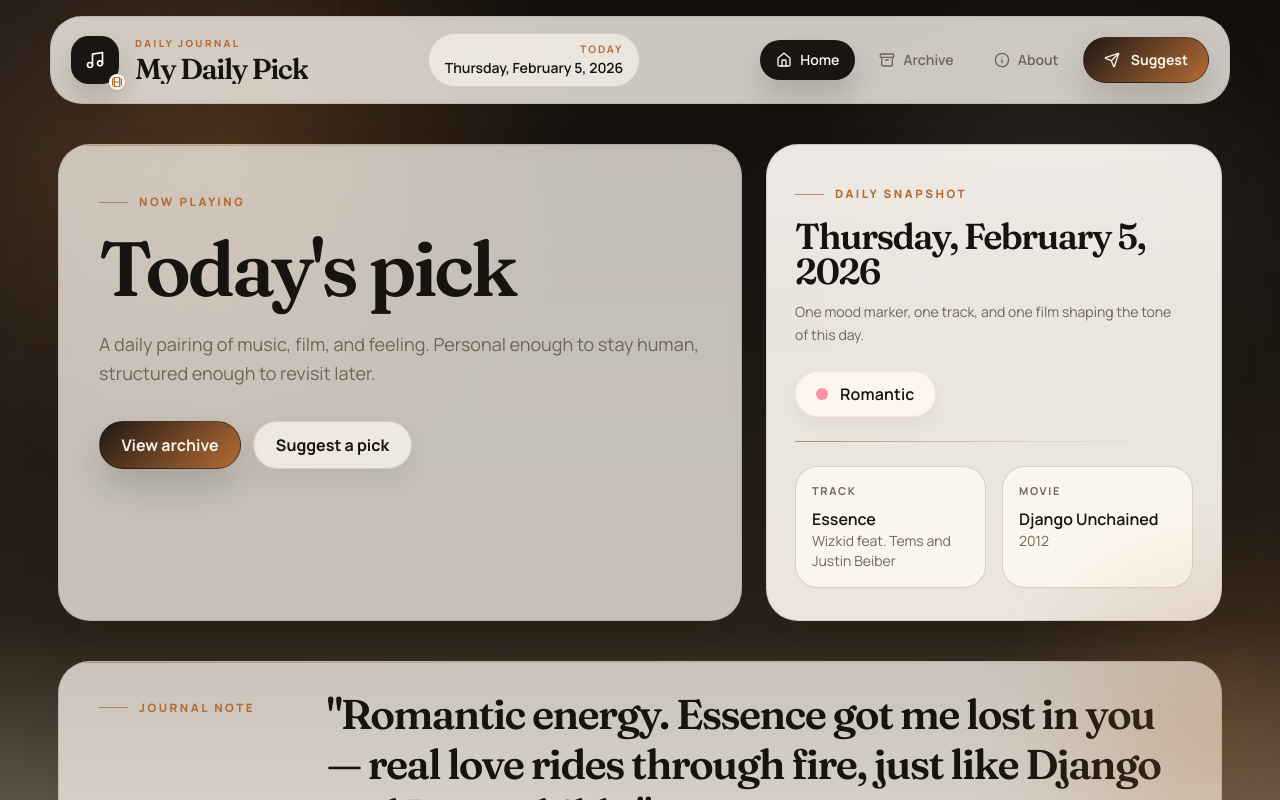
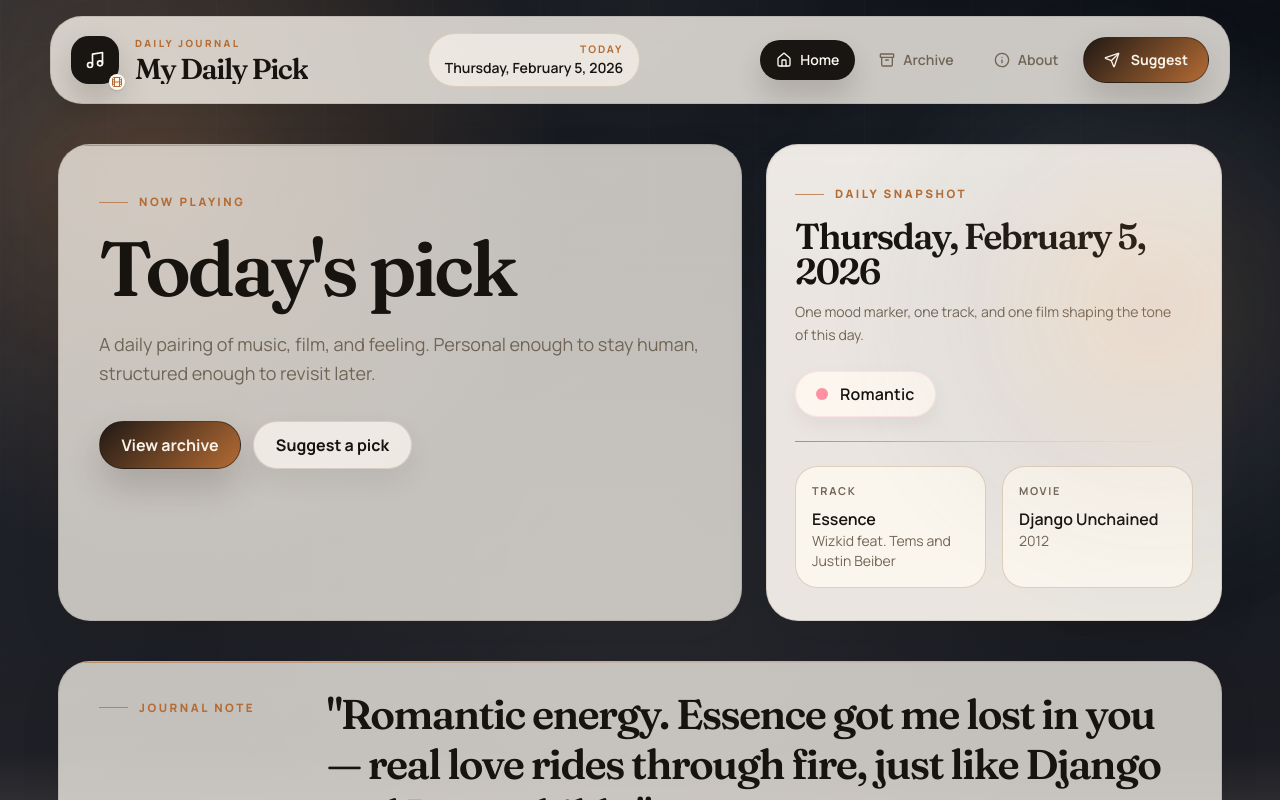
Before and after one commit to delikay/dailypick, a React (Vite) app: page / in a window 1280 px wide. Shown: the top 800 px of the page. Built offline with nearby package versions, Linux system fonts and the light colour scheme.

Commit message:
Update index.css

```diff
--- a/src/index.css
+++ b/src/index.css
@@ -43,10 +43,11 @@ body {
   font-family: var(--font-sans);
   color: var(--color-text);
   background:
-    radial-gradient(circle at 18% 10%, rgba(181, 108, 52, 0.32), transparent 22rem),
-    radial-gradient(circle at 82% 14%, rgba(245, 230, 204, 0.1), transparent 16rem),
-    radial-gradient(circle at 50% 100%, rgba(181, 108, 52, 0.14), transparent 22rem),
-    linear-gradient(180deg, #120f0c 0%, #1b1611 18%, #2a2118 40%, #d9cfbc 78%, #ece3d3 100%);
+    radial-gradient(circle at 14% 12%, rgba(233, 157, 92, 0.24), transparent 24rem),
+    radial-gradient(circle at 82% 18%, rgba(119, 148, 166, 0.16), transparent 20rem),
+    radial-gradient(circle at 50% 36%, rgba(255, 244, 226, 0.06), transparent 28rem),
+    linear-gradient(140deg, rgba(255, 255, 255, 0.05), transparent 42%),
+    linear-gradient(180deg, #0d1016 0%, #141820 24%, #1c1d23 48%, #bcae98 79%, #eee6da 100%);
 }
 
 body::before {
@@ -55,41 +56,44 @@ body::before {
   inset: 0;
   pointer-events: none;
   background:
-    linear-gradient(90deg, rgba(255, 255, 255, 0.14), transparent 36%),
+    linear-gradient(125deg, rgba(255, 255, 255, 0.12), transparent 24%, transparent 74%, rgba(255, 255, 255, 0.04)),
+    radial-gradient(circle at top, rgba(255, 255, 255, 0.08), transparent 34%),
     repeating-linear-gradient(
       90deg,
-      rgba(255, 248, 236, 0.04) 0,
-      rgba(255, 248, 236, 0.04) 1px,
+      rgba(255, 248, 236, 0.03) 0,
+      rgba(255, 248, 236, 0.03) 1px,
       transparent 1px,
-      transparent 84px
+      transparent 108px
     ),
     repeating-linear-gradient(
       0deg,
-      rgba(255, 248, 236, 0.018) 0,
-      rgba(255, 248, 236, 0.018) 1px,
+      rgba(255, 248, 236, 0.014) 0,
+      rgba(255, 248, 236, 0.014) 1px,
       transparent 1px,
-      transparent 84px
+      transparent 108px
     );
-  mask-image: linear-gradient(180deg, rgba(0, 0, 0, 0.72), transparent 78%);
-  opacity: 0.48;
+  mask-image: linear-gradient(180deg, rgba(0, 0, 0, 0.9), rgba(0, 0, 0, 0.38) 58%, transparent 88%);
+  opacity: 0.62;
 }
 
 body::after {
   content: "";
   position: fixed;
-  right: -10rem;
-  bottom: -10rem;
-  width: 28rem;
-  height: 28rem;
+  right: -8rem;
+  top: 3rem;
+  width: 32rem;
+  height: 32rem;
   border-radius: 999px;
   background: radial-gradient(
     circle,
-    rgba(181, 108, 52, 0.28),
-    rgba(181, 108, 52, 0.08) 48%,
+    rgba(233, 157, 92, 0.22),
+    rgba(233, 157, 92, 0.08) 34%,
+    rgba(101, 126, 146, 0.1) 58%,
     transparent 72%
   );
-  filter: blur(22px);
+  filter: blur(56px);
   pointer-events: none;
+  opacity: 0.9;
 }
 
 #root {
```
